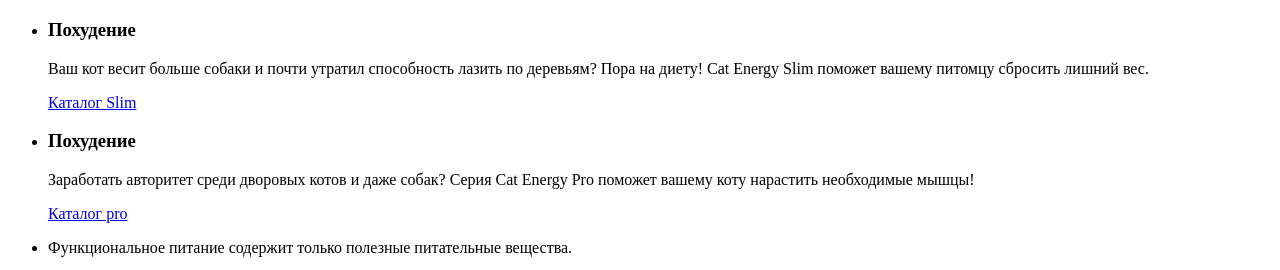
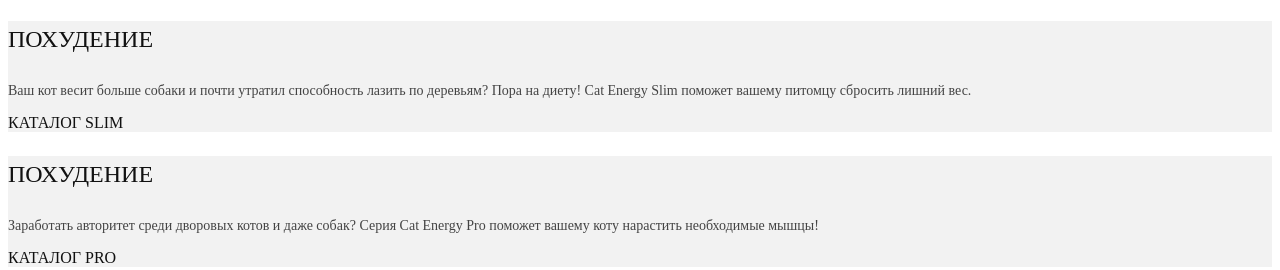
Before and after one commit to HenadzKu/cat-energy, a website: page source/index.html in a window 1280 px wide. Shown: the part 500-770 px from the top of the page. Drawn offline with Linux system fonts and the light colour scheme.

Commit message:
add programs.less

```diff
--- /dev/null
+++ b/source/less/blocks/main/programs.less
@@ -0,0 +1,36 @@
+.programs{
+  .programs__wrapper{
+    .programs__list{
+      padding: 0;
+      margin: 0;
+      list-style: none;
+      .programs__item{
+        background: #f2f2f2;
+        .programs__title{
+          font-family: Oswald;
+          font-size: 24px;
+          line-height: 37px;
+          font-weight: 400;
+          text-transform: uppercase;
+          color: #111111;
+        }
+        .programs__text{
+          font-family: ArialMT;
+          font-size: 14px;
+          line-height: 18px;
+          font-weight: 400;
+          color: #444444;
+        }
+        .programs__link{
+          font-family: Oswald;
+          font-size: 16px;
+          line-height: 16px;
+          font-weight: 400;
+          text-transform: uppercase;
+          text-decoration: none;
+          color: #111111;
+        }
+      }
+    }
+  }
+}
--- a/source/less/style.less
+++ b/source/less/style.less
@@ -1,2 +1,3 @@
 @import url(blocks/header/main-nav);
 @import url(blocks/header/banner);
+@import url(blocks/main/programs);
```
Also changed, not shown: source/css/blocks/main/programs.css (added), source/css/style.css.
